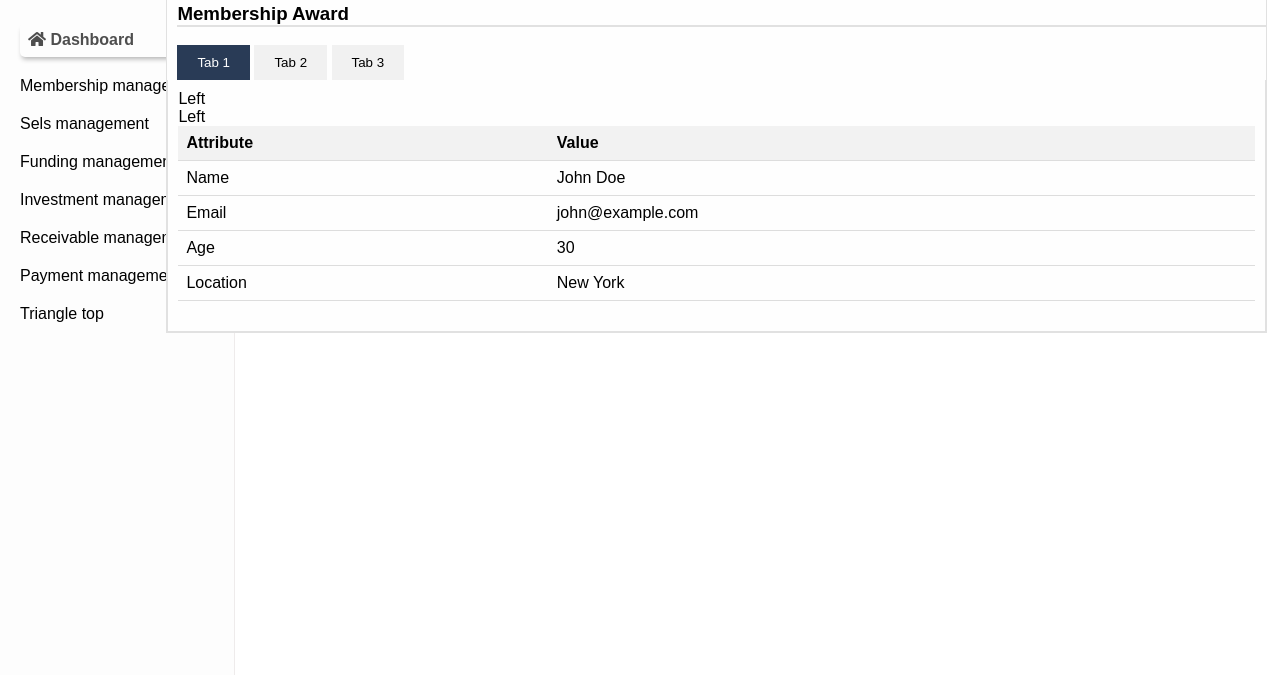
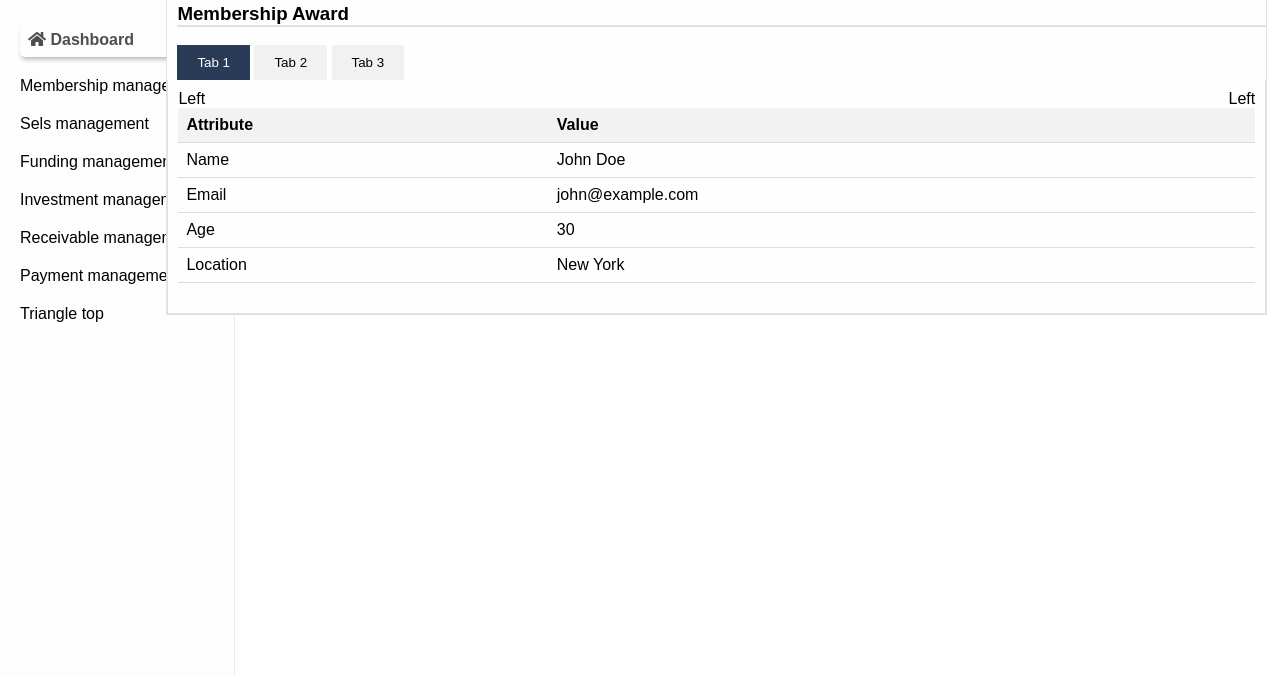
Before and after one commit to itjewel/html-css-design-test, a plain HTML site: page index.html in a window 1280 px wide. Both pictures are taken after a click on the button 1233 px from the left and 58 px from the top of the page. Shown: the part 125-800 px from the top of the page. Drawn offline with Linux system fonts and the light colour scheme.

Commit message:
added style

```diff
--- a/styles.css
+++ b/styles.css
@@ -226,6 +226,10 @@ header {
   .tab-header{
     padding:10px 0px 0px 10px;
 }
+.tab-titles{
+    display: flex;
+    justify-content: space-between;
+}
 
 
   /* Change background color of buttons on hover */
```
